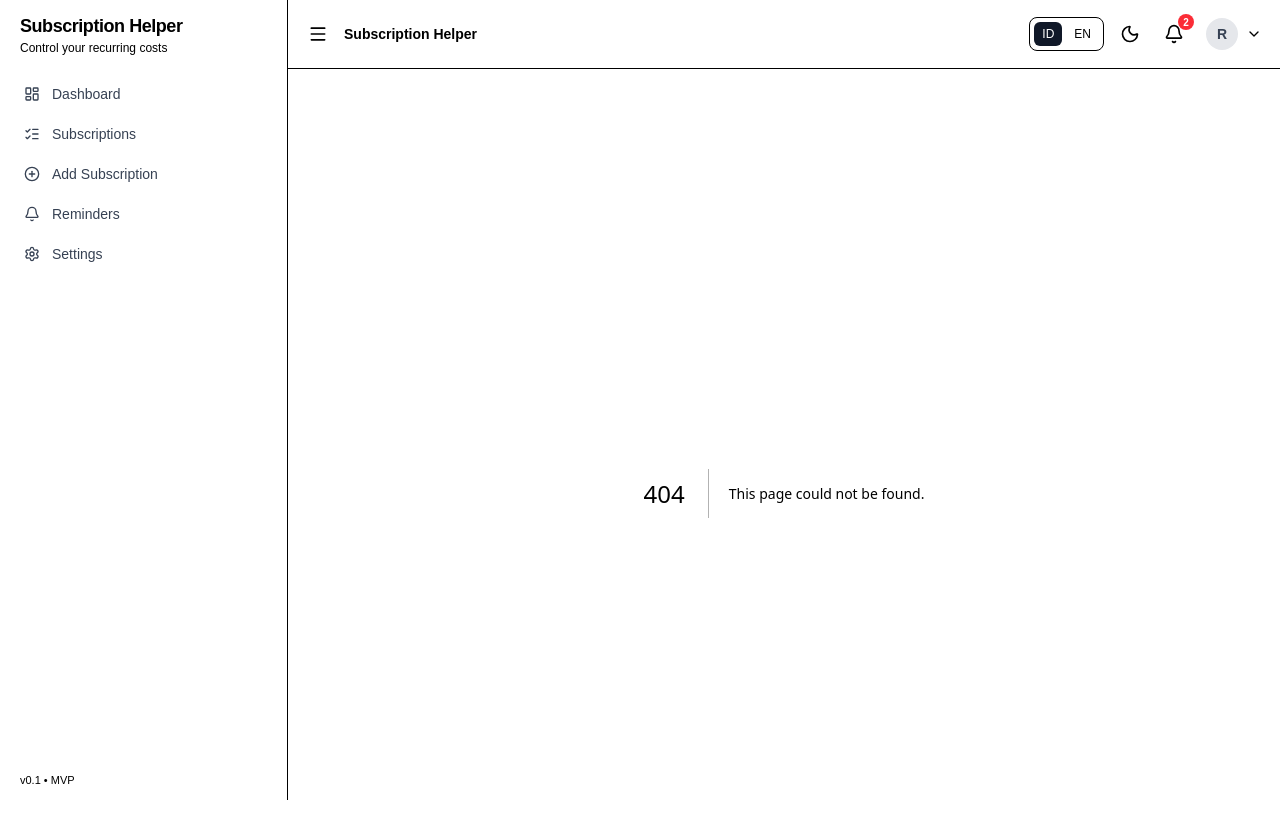
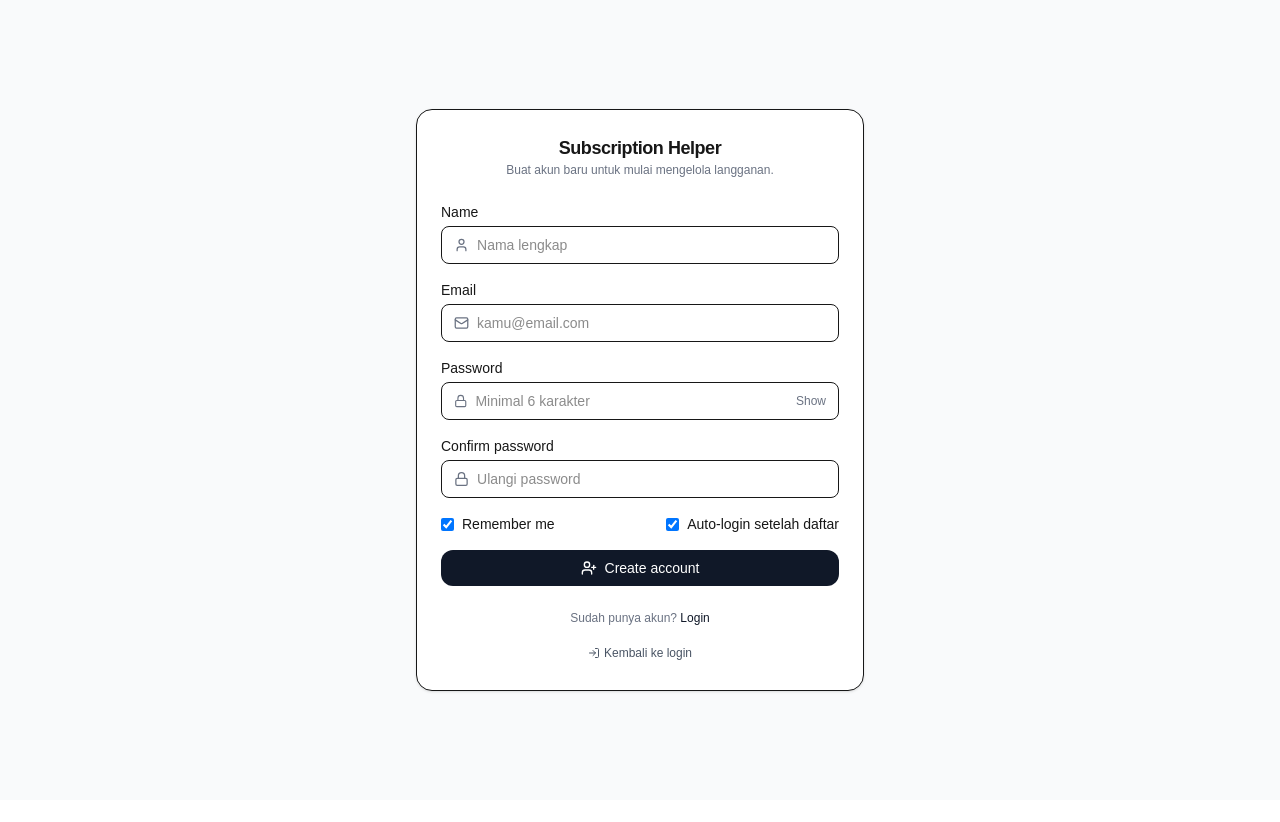
Before and after one commit to setyaraka/subscription-reminder, a Next.js app: page /register in a window 1280 px wide. Before the commit this address had no page. Shown: the top 822 px of the page. After the commit the page ends 800 px from the top, so only its background shows below. Built offline with nearby package versions, Linux system fonts and the light colour scheme.

Commit message:
add login page

```diff
--- /dev/null
+++ b/src/app/register/page.tsx
@@ -0,0 +1,265 @@
+"use client"
+
+import { Lock, LogIn, Mail, UserIcon, UserPlus } from "lucide-react";
+import Link from "next/link";
+import { useRouter, useSearchParams } from "next/navigation";
+import { useEffect, useMemo, useState } from "react";
+
+type StoredUser = {
+    id: string;
+    name: string;
+    email: string;
+    passwordHash: string;
+    createdAt: string;
+};
+
+const USERS_KEY = "users";
+
+function isValidEmail(email: string) {
+    return /^[^\s@]+@[^\s@]+\.[^\s@]+$/.test(email);
+}
+
+async function sha256(text: string) {
+    if (typeof window !== "undefined" && window.crypto?.subtle) {
+      const enc = new TextEncoder().encode(text);
+      const buf = await crypto.subtle.digest("SHA-256", enc);
+      return Array.from(new Uint8Array(buf))
+        .map((b) => b.toString(16).padStart(2, "0"))
+        .join("");
+    }
+    // fallback (tidak seaman crypto.subtle, tapi cukup untuk demo)
+    const enc = new TextEncoder().encode(text);
+    let hash = 0;
+    for (const n of enc) hash = (hash * 31 + n) | 0;
+    return String(hash);
+  }
+
+function saveUsers(users: StoredUser[]) {
+    localStorage.setItem(USERS_KEY, JSON.stringify(users));
+}
+
+function loadUsers(): StoredUser[] {
+    try {
+      const raw = localStorage.getItem(USERS_KEY);
+      if (!raw) return [];
+      const arr = JSON.parse(raw);
+      return Array.isArray(arr) ? arr : [];
+    } catch {
+      return [];
+    }
+  }
+
+export default function Register(){
+    const router = useRouter();
+    const searchParams = useSearchParams();
+
+    const redirectTo = useMemo(() => searchParams.get("redirect") || "/dashboard", [searchParams]);
+
+    const [name, setName] = useState("");
+    const [email, setEmail] = useState("");
+    const [pass, setPass] = useState("");
+    const [pass2, setPass2] = useState("");
+    const [remember, setRemember] = useState(true);
+    const [autoLogin, setAutoLogin] = useState(true);
+    const [showPass, setShowPass] = useState(false);
+    const [err, setErr] = useState<string | null>(null);
+    const [loading, setLoading] = useState(false);
+
+    useEffect(() => {
+        try {
+            const has = localStorage.getItem("auth") || sessionStorage.getItem("auth");
+            if (has) router.replace(redirectTo);
+        }   catch {}
+    }, [router, redirectTo]);
+
+    async function onSubmit(event: React.FormEvent) {
+        event.preventDefault();
+        setErr(null);
+
+        if (name.trim().length < 2) return setErr("Nama minimal 2 karakter.");
+        if (!isValidEmail(email)) return setErr("Email tidak valid.");
+        if (pass.length < 6) return setErr("Password minimal 6 karakter.");
+        if (pass !== pass2) return setErr("Konfirmasi password tidak cocok.");
+
+        setLoading(true);
+
+        try {
+            const users = loadUsers();
+            const exists = users.some((u) => u.email.toLocaleLowerCase());
+            if(exists){
+                setErr("Email sudah terdaftar. Silakan login.");
+                setLoading(false);
+                return;
+            }
+
+            const passwordHash = await sha256(pass);
+            const user: StoredUser = {
+                id: crypto.randomUUID(),
+                name: name.trim(),
+                email: email.trim(),
+                passwordHash,
+                createdAt: new Date().toISOString(),
+              };
+            saveUsers([...users, user]);
+
+            localStorage.setItem(
+                "profile",
+                JSON.stringify({ name: user.name, email: user.email })
+            );
+
+            if (autoLogin) {
+                const payload = {
+                  token: crypto.randomUUID(),
+                  profile: { name: user.name, email: user.email },
+                  createdAt: new Date().toISOString(),
+                };
+                if (remember)
+                    localStorage.setItem("auth", JSON.stringify(payload));
+                    else sessionStorage.setItem("auth", JSON.stringify(payload));
+                router.replace(redirectTo);
+              } else {
+                    router.replace(`/login?redirect=${encodeURIComponent(redirectTo)}`);
+              }
+        } catch {
+            setErr("Registrasi failed. Coba lagi.");
+        } finally {
+            setLoading(false);
+        }
+    }
+
+    return (
+        <div className="grid min-h-screen place-items-center bg-gray-50">
+      <div className="w-full max-w-md rounded-2xl border bg-white p-6 shadow-sm">
+        {/* Brand */}
+        <div className="mb-6 text-center">
+          <Link href="/dashboard" className="text-lg font-semibold tracking-tight">
+            Subscription Helper
+          </Link>
+          <p className="text-xs text-gray-500">Buat akun baru untuk mulai mengelola langganan.</p>
+        </div>
+
+        <form onSubmit={onSubmit} className="space-y-4">
+          {/* Name */}
+          <div>
+            <label className="mb-1 block text-sm font-medium">Name</label>
+            <div className="flex items-center gap-2 rounded-lg border px-3">
+              <UserIcon className="h-4 w-4 text-gray-500" />
+              <input
+                className="w-full bg-transparent py-2 text-sm outline-none"
+                placeholder="Nama lengkap"
+                value={name}
+                onChange={(e) => setName(e.target.value)}
+                autoComplete="name"
+                required
+              />
+            </div>
+          </div>
+
+          {/* Email */}
+          <div>
+            <label className="mb-1 block text-sm font-medium">Email</label>
+            <div className="flex items-center gap-2 rounded-lg border px-3">
+              <Mail className="h-4 w-4 text-gray-500" />
+              <input
+                type="email"
+                className="w-full bg-transparent py-2 text-sm outline-none"
+                placeholder="kamu@email.com"
+                value={email}
+                onChange={(e) => setEmail(e.target.value)}
+                autoComplete="email"
+                required
+              />
+            </div>
+          </div>
+
+          {/* Password */}
+          <div>
+            <label className="mb-1 block text-sm font-medium">Password</label>
+            <div className="flex items-center gap-2 rounded-lg border px-3">
+              <Lock className="h-4 w-4 text-gray-500" />
+              <input
+                type={showPass ? "text" : "password"}
+                className="w-full bg-transparent py-2 text-sm outline-none"
+                placeholder="Minimal 6 karakter"
+                value={pass}
+                onChange={(e) => setPass(e.target.value)}
+                autoComplete="new-password"
+                required
+              />
+              <button
+                type="button"
+                onClick={() => setShowPass((s) => !s)}
+                className="text-xs text-gray-500 hover:text-gray-700"
+              >
+                {showPass ? "Hide" : "Show"}
+              </button>
+            </div>
+          </div>
+
+          {/* Confirm */}
+          <div>
+            <label className="mb-1 block text-sm font-medium">Confirm password</label>
+            <div className="flex items-center gap-2 rounded-lg border px-3">
+              <Lock className="h-4 w-4 text-gray-500" />
+              <input
+                type={showPass ? "text" : "password"}
+                className="w-full bg-transparent py-2 text-sm outline-none"
+                placeholder="Ulangi password"
+                value={pass2}
+                onChange={(e) => setPass2(e.target.value)}
+                autoComplete="new-password"
+                required
+              />
+            </div>
+          </div>
+
+          {/* Options */}
+          <div className="flex flex-col gap-2 text-sm sm:flex-row sm:items-center sm:justify-between">
+            <label className="inline-flex items-center gap-2">
+              <input
+                type="checkbox"
+                checked={remember}
+                onChange={(e) => setRemember(e.target.checked)}
+              />
+              Remember me
+            </label>
+            <label className="inline-flex items-center gap-2">
+              <input
+                type="checkbox"
+                checked={autoLogin}
+                onChange={(e) => setAutoLogin(e.target.checked)}
+              />
+              Auto-login setelah daftar
+            </label>
+          </div>
+
+          {err && <div className="rounded-lg bg-red-50 p-2 text-sm text-red-700">{err}</div>}
+
+          {/* Submit */}
+          <button
+            type="submit"
+            disabled={loading}
+            className="inline-flex w-full items-center justify-center gap-2 rounded-xl bg-gray-900 px-4 py-2 text-sm font-medium text-white hover:opacity-90 disabled:cursor-not-allowed disabled:opacity-60"
+          >
+            <UserPlus className="h-4 w-4" />
+            {loading ? "Creating account..." : "Create account"}
+          </button>
+        </form>
+
+        {/* Footer */}
+        <p className="mt-6 text-center text-xs text-gray-500">
+          Sudah punya akun?{" "}
+          <Link href={`/login?redirect=${encodeURIComponent(redirectTo)}`} className="text-gray-900 underline-offset-2 hover:underline">
+            Login
+          </Link>
+        </p>
+
+        <div className="mt-4 text-center">
+          <Link href="/login" className="inline-flex items-center gap-1 text-xs text-gray-600 hover:underline">
+            <LogIn className="h-3 w-3" /> Kembali ke login
+          </Link>
+        </div>
+      </div>
+    </div>
+    )
+}
--- a/src/components/Layout.tsx
+++ b/src/components/Layout.tsx
@@ -11,7 +11,7 @@ export default function Layout({ children }: { children: React.ReactNode }) {
   const [collapsed, setCollapsed] = useState(false);
   const pathname = usePathname();
 
-  const AUTH_ROUTES = ["/login"];
+  const AUTH_ROUTES = ["/login", "/register"];
   const isAuth = AUTH_ROUTES.some((p) => pathname === p || pathname.startsWith(p + "/"));
 
   if(isAuth){
@@ -35,13 +35,10 @@ export default function Layout({ children }: { children: React.ReactNode }) {
           notifications={demoNotif}
           locale="id"
           onLocaleChange={(loc) => {
-            // contoh sederhana: simpan di localStorage dan set <html lang>
             localStorage.setItem("locale", loc);
             document.documentElement.lang = loc;
           }}
           onLogout={() => {
-            // Jika pakai NextAuth:
-            // signOut();
             localStorage.removeItem("auth");
             alert("Logout clicked");
             redirect("/login");
```
